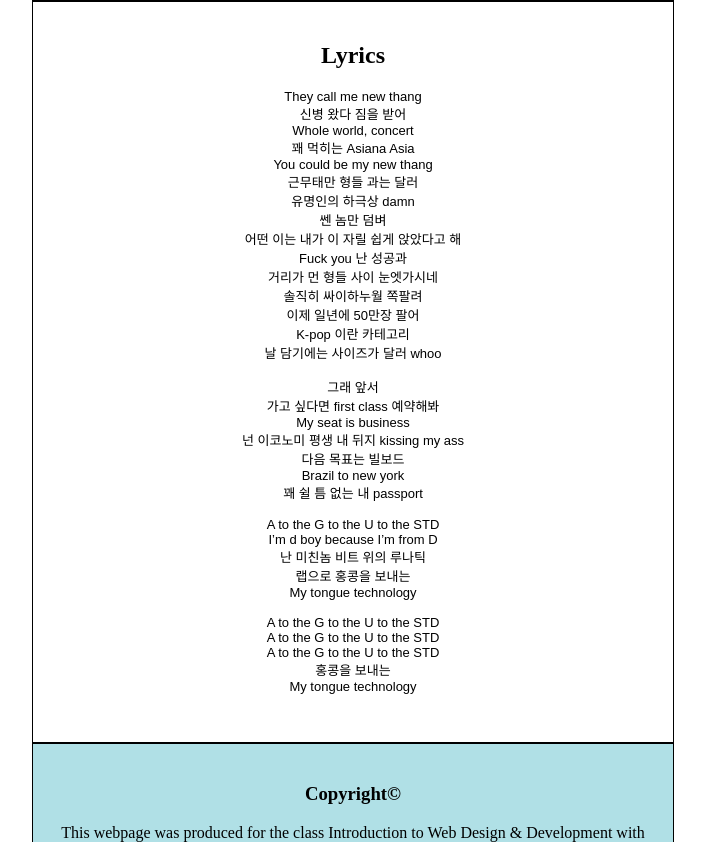
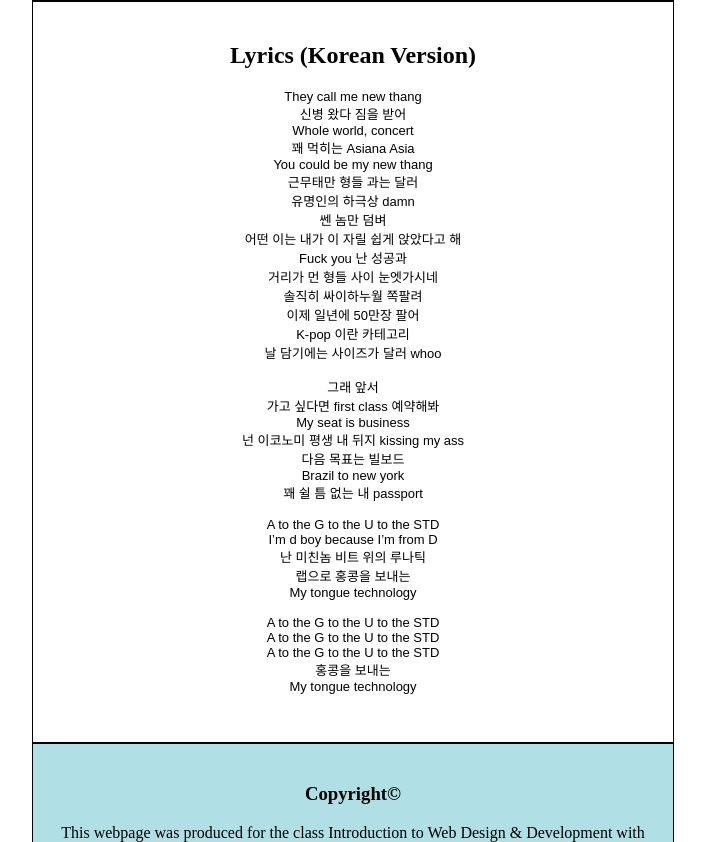
Before and after one commit to kaitlinclifford/web-dev-hw, a plain HTML site: page assignment-5/index.html in a window 1280 px wide. Shown: the part 1320-2162 px from the top of the page, without its empty margins (287-992 px from the left). Drawn offline with Linux system fonts and the light colour scheme.

Commit message:
adding stuff to see if the website changes

```diff
--- a/assignment-5/index.html
+++ b/assignment-5/index.html
@@ -27,7 +27,7 @@
         <iframe width="560" height="315" src="https://www.youtube.com/embed/3Y_Eiyg4bfk" frameborder="0" allow="autoplay; encrypted-media" allowfullscreen></iframe>
       </div>
       <div id="lyrics" class="container lyrics">
-        <h2>Lyrics</h2>
+        <h2>Lyrics (Korean Version)</h2>
         <p>
           They call me new thang<br />
           신병 왔다 짐을 받어<br />
```
